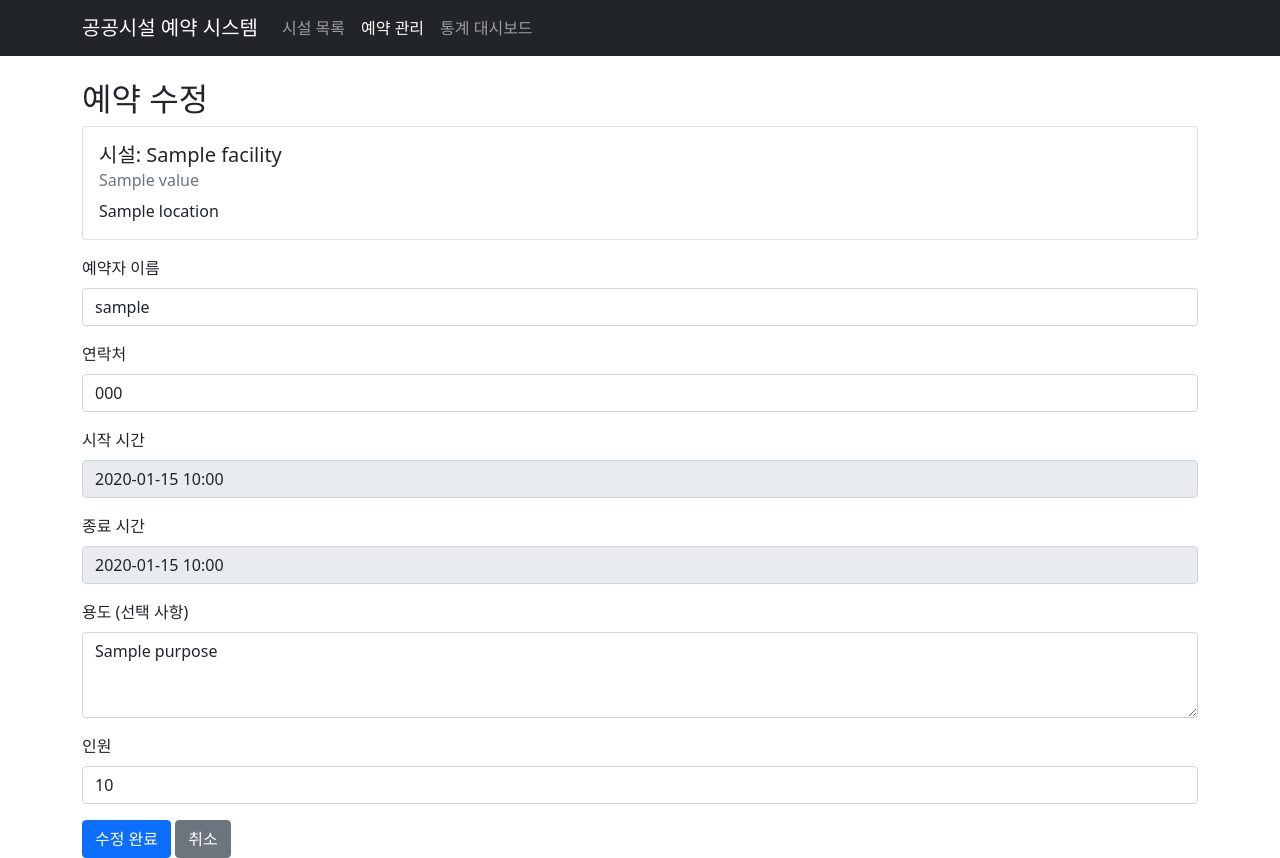
After one commit to mikki3232go/FastAPI, a FastAPI app: template app/templates/reservations/edit.html in a window 1280 px wide. The commit adds this page. Run offline with FastAPI, Linux system fonts and the light colour scheme; the template is opened without the code that fills it: most values are stand-ins (such as "Sample title", 1, 10 or a date in 2020).

Commit message:
insert update

```diff
--- a/app/models.py
+++ b/app/models.py
@@ -33,6 +33,7 @@ class Reservation(Base):
     start_time = Column(DateTime, nullable=False)
     end_time = Column(DateTime, nullable=False)
     purpose = Column(String(200))
+    capacity = Column(Integer)
     created_at = Column(DateTime, default=datetime.utcnow)
     updated_at = Column(DateTime, default=datetime.utcnow, onupdate=datetime.utcnow)
 
--- a/app/schemas.py
+++ b/app/schemas.py
@@ -33,6 +33,7 @@ class ReservationBase(BaseModel):
     start_time: datetime
     end_time: datetime
     purpose: Optional[str] = None
+    capacity: int
 
 class ReservationCreate(ReservationBase):
     pass
--- a/app/templates/index.html
+++ b/app/templates/index.html
@@ -16,10 +16,10 @@
             <div class="collapse navbar-collapse" id="navbarNav">
                 <ul class="navbar-nav">
                     <li class="nav-item">
-                        <a class="nav-link active" href="/">홈</a>
+                        <a class="nav-link active" href="/">시설 목록</a>
                     </li>
                     <li class="nav-item">
-                        <a class="nav-link" href="/reservations">예약 목록</a>
+                        <a class="nav-link" href="/reservations">예약 관리</a>
                     </li>
                 </ul>
             </div>
--- /dev/null
+++ b/app/templates/reservations/edit.html
@@ -0,0 +1,139 @@
+<!DOCTYPE html>
+<html lang="ko">
+<head>
+    <meta charset="UTF-8">
+    <meta name="viewport" content="width=device-width, initial-scale=1.0">
+    <title>예약 수정 - 공공시설 예약 시스템</title>
+    <link href="https://cdn.jsdelivr.net/npm/bootstrap@5.1.3/dist/css/bootstrap.min.css" rel="stylesheet">
+    <link rel="stylesheet" href="https://cdnjs.cloudflare.com/ajax/libs/flatpickr/4.6.9/flatpickr.min.css">
+</head>
+<body>
+    <nav class="navbar navbar-expand-lg navbar-dark bg-dark">
+        <div class="container">
+            <a class="navbar-brand" href="/">공공시설 예약 시스템</a>
+            <button class="navbar-toggler" type="button" data-bs-toggle="collapse" data-bs-target="#navbarNav">
+                <span class="navbar-toggler-icon"></span>
+            </button>
+            <div class="collapse navbar-collapse" id="navbarNav">
+                <ul class="navbar-nav">
+                    <li class="nav-item">
+                        <a class="nav-link" href="/">시설 목록</a>
+                    </li>
+                    <li class="nav-item">
+                        <a class="nav-link active" href="/reservations">예약 관리</a>
+                    </li>
+                    <li class="nav-item">
+                        <a class="nav-link" href="/dashboard">통계 대시보드</a>
+                    </li>
+                </ul>
+            </div>
+        </div>
+    </nav>
+
+    <div class="container mt-4">
+        <h2>예약 수정</h2>
+
+        <div class="card mb-3">
+            <div class="card-body">
+                <h5 class="card-title">시설: {{ reservation.facility.name }}</h5>
+                <h6 class="card-subtitle mb-2 text-muted">{{ reservation.facility.type.value }}</h6>
+                <p class="card-text">{{ reservation.facility.location }}</p>
+            </div>
+        </div>
+
+        <form id="editReservationForm">
+            <input type="hidden" id="reservationId" value="{{ reservation.id }}">
+            <div class="mb-3">
+                <label for="userName" class="form-label">예약자 이름</label>
+                <input type="text" class="form-control" id="userName" value="{{ reservation.user_name }}" required>
+            </div>
+            <div class="mb-3">
+                <label for="userPhone" class="form-label">연락처</label>
+                <input type="text" class="form-control" id="userPhone" value="{{ reservation.user_phone }}" required>
+            </div>
+            <div class="mb-3">
+                <label for="startTime" class="form-label">시작 시간</label>
+                <input type="text" class="form-control" id="startTime" value="{{ reservation.start_time.strftime('%Y-%m-%d %H:%M') }}" required>
+            </div>
+            <div class="mb-3">
+                <label for="endTime" class="form-label">종료 시간</label>
+                <input type="text" class="form-control" id="endTime" value="{{ reservation.end_time.strftime('%Y-%m-%d %H:%M') }}" required>
+            </div>
+             <div class="mb-3">
+                <label for="purpose" class="form-label">용도 (선택 사항)</label>
+                <textarea class="form-control" id="purpose" rows="3">{{ reservation.purpose or '' }}</textarea>
+            </div>
+
+             <div class="mb-3">
+                <label for="capacity" class="form-label">인원</label>
+                <input type="number" class="form-control" id="capacity" value="{{ reservation.capacity }}" min="1" required>
+                 <div class="invalid-feedback">
+                    인원을 입력해주세요.
+                </div>
+            </div>
+
+            <button type="submit" class="btn btn-primary">수정 완료</button>
+            <a href="/reservations" class="btn btn-secondary">취소</a>
+        </form>
+    </div>
+
+    <script src="https://cdn.jsdelivr.net/npm/bootstrap@5.1.3/dist/js/bootstrap.bundle.min.js"></script>
+    <script src="https://cdnjs.cloudflare.com/ajax/libs/flatpickr/4.6.9/flatpickr.min.js"></script>
+    <script src="https://cdnjs.cloudflare.com/ajax/libs/flatpickr/4.6.9/l10n/ko.js"></script>
+    <script>
+        flatpickr("#startTime", {
+            enableTime: true,
+            dateFormat: "Y-m-d H:i",
+            locale: "ko"
+        });
+        flatpickr("#endTime", {
+            enableTime: true,
+            dateFormat: "Y-m-d H:i",
+            locale: "ko"
+        });
+
+        document.getElementById('editReservationForm').addEventListener('submit', function(event) {
+            event.preventDefault();
+
+            const reservationId = document.getElementById('reservationId').value;
+            const userName = document.getElementById('userName').value;
+            const userPhone = document.getElementById('userPhone').value;
+            const startTime = document.getElementById('startTime').value;
+            const endTime = document.getElementById('endTime').value;
+            const purpose = document.getElementById('purpose').value;
+            const capacity = document.getElementById('capacity').value;
+
+            const updatedReservation = {
+                user_name: userName,
+                user_phone: userPhone,
+                start_time: startTime,
+                end_time: endTime,
+                purpose: purpose,
+                capacity: parseInt(capacity)
+            };
+
+            fetch(`/reservations/${reservationId}`, {
+                method: 'PUT',
+                headers: {
+                    'Content-Type': 'application/json',
+                },
+                body: JSON.stringify(updatedReservation),
+            })
+            .then(response => {
+                if (response.ok) {
+                    alert('예약이 성공적으로 수정되었습니다.');
+                    window.location.href = '/reservations'; // 예약 목록 페이지로 리디렉션
+                } else {
+                    response.json().then(data => {
+                         alert('예약 수정 실패: ' + (data.detail || response.statusText));
+                    });
+                }
+            })
+            .catch(error => {
+                console.error('Error:', error);
+                alert('예약 수정 중 오류가 발생했습니다.');
+            });
+        });
+    </script>
+</body>
+</html>
```
Also changed, not shown: app/routers/reservations.py (+27 -6 lines), app/templates/reservations/list.html (+30 -15 lines), app/templates/reservations/new.html (+53 -6 lines), README.md (added).
